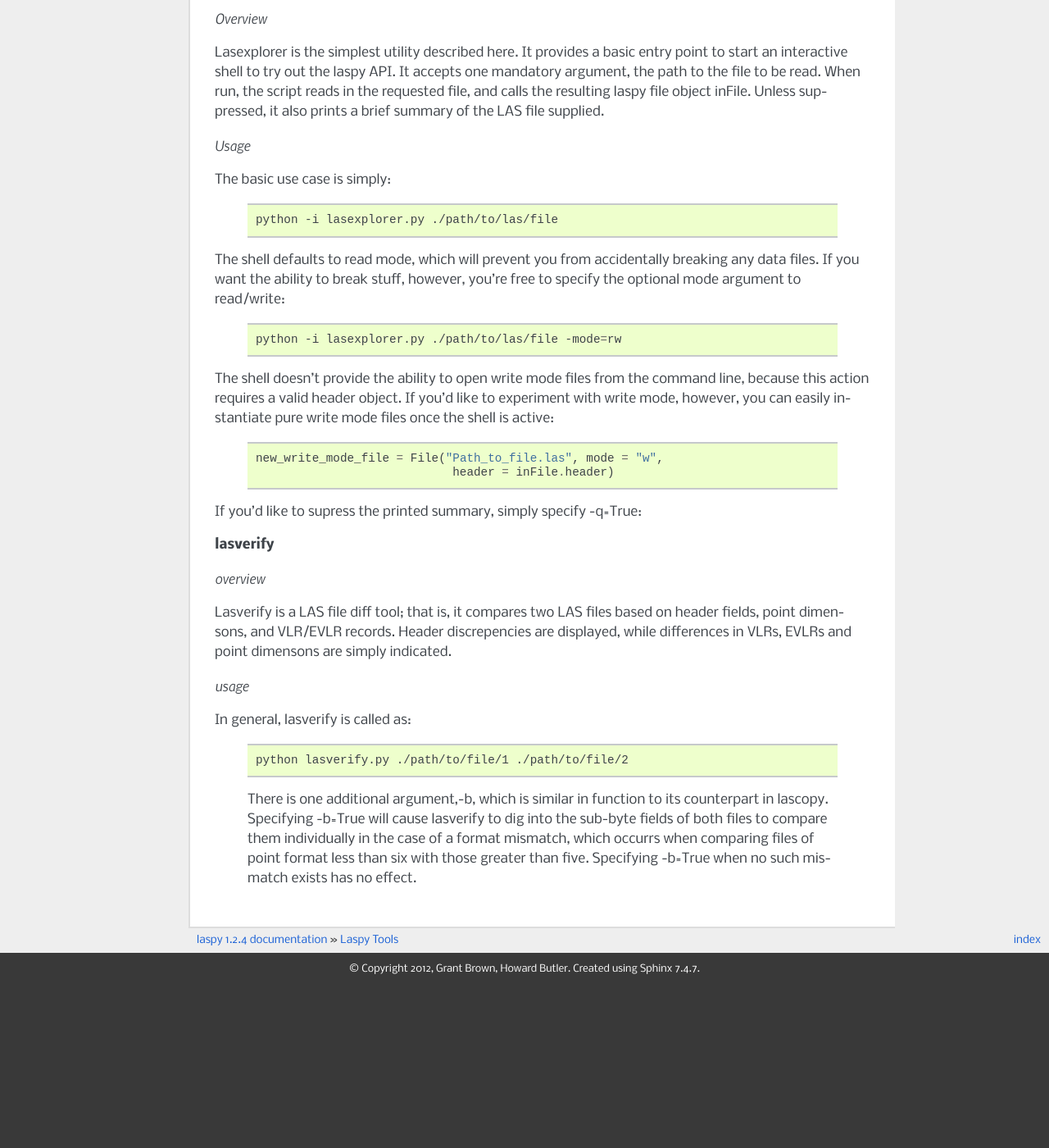
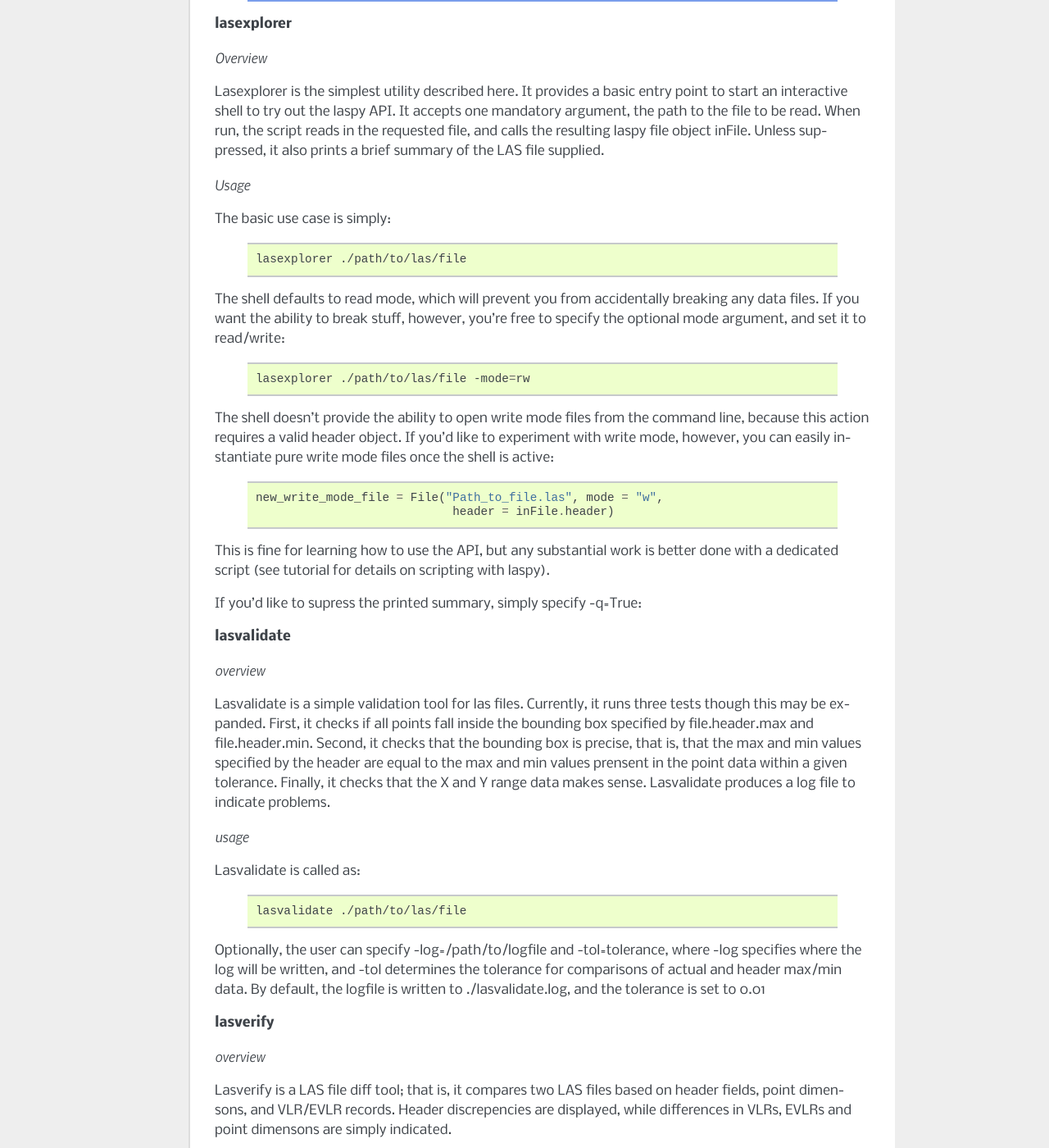
Before and after one commit to laspy/laspy, a Sphinx documentation site: the page built from doc/source/laspy_tools.rst, in a window 1280 px wide and 1400 px high, scrolled down 1304 px. Shown: the whole window at 82% size. Built offline with Sphinx 7.4.7, drawn with Linux system fonts in a browser that asks for light colours; formulas are drawn with MathJax 3; pages that are not in the unit, such as notebooks, are missing from menus; before the commit the page ends 2505 px from its top, so only the background shows below that; some of the changed text lies outside the part shown.

Commit message:
docupdate

```diff
--- a/doc/source/laspy_tools.rst
+++ b/doc/source/laspy_tools.rst
@@ -1,10 +1,12 @@
 Laspy Tools
 ===========
 
-Laspy comes with several command line utilities which use the library. In the
-laspy/tools directory, you should find lascopy.py, lasexplorer.py, and lasverify.py. These
-are the three full utilites provided by laspy at the moment, though other (less complete)
-code examples may be found in the laspy/misc directory.
+Laspy comes with several command line utilities which use the library. When laspy
+is installed with setup.py, these scripts are built and installed by setuptools,
+and shold become available to the command line envionment you're using. The tools include
+lascopy, lasexplorer, lasverify, and lasvalidate. These are the four full utilites
+provided by laspy at the moment, though other (less complete) code examples may
+be found in the laspy/misc directory.
 
 **lascopy**
 
@@ -20,13 +22,13 @@ the output file will not include them.
 
     .. code-block:: sh
 
-        python lascopy.py -h
+        lascopy -h
 
     In general, lascopy is called as:
 
     .. code-block:: sh
 
-        python lascopy.py ./path/to/input/file ./path/to/output/file <output point format> <output file format>
+        lascopy ./path/to/input/file ./path/to/output/file <output point format> <output file format>
 
     lascopy also accepts the optional logical arguments, -b and -u.
 
@@ -41,7 +43,7 @@ the output file will not include them.
     5, there is excess point return data which can not fit into the header.
 
     Both of these options are associated with substantial overhead, and as a
-    result they are False by default.
+    result they are set to False by default.
 
 *example*
 
@@ -52,7 +54,7 @@ the output file will not include them.
 
     .. code-block:: sh
 
-        python lascopy.py ./file_1.LAS ./file_2.LAS 8 1.4 -u=True -b=True
+        lascopy ./file_1.LAS ./file_2.LAS 8 1.4 -u=True -b=True
 
 
     .. note::
@@ -80,15 +82,15 @@ The basic use case is simply:
 
     .. code-block:: sh
 
-        python -i lasexplorer.py ./path/to/las/file
+        lasexplorer ./path/to/las/file
 
 The shell defaults to read mode, which will prevent you from accidentally breaking
 any data files. If you want the ability to break stuff, however, you're free to specify
-the optional mode argument to read/write:
+the optional mode argument, and set it to read/write:
 
     .. code-block :: sh
 
-        python -i lasexplorer.py ./path/to/las/file -mode=rw
+        lasexplorer ./path/to/las/file -mode=rw
 
 The shell doesn't provide the ability to open write mode files from the command
 line, because this action requires a valid header object. If you'd like to experiment
@@ -100,11 +102,40 @@ the shell is active:
         new_write_mode_file = File("Path_to_file.las", mode = "w",
                                     header = inFile.header)
 
+This is fine for learning how to use the API, but any substantial work is better
+done with a dedicated script (see tutorial for details on scripting with laspy).
+
 If you'd like to supress the printed summary, simply specify -q=True:
 
     .. code block :: sh
 
         python -i lasexplorer.py ./path/to/las/file -q=True
+
+**lasvalidate**
+
+*overview*
+
+Lasvalidate is a simple validation tool for las files. Currently, it runs three tests though this may be expanded.
+First, it checks if all points fall inside the bounding box specified by file.header.max
+and file.header.min. Second, it checks that the bounding box is precise, that is,
+that the max and min values specified by the header are equal to the max and min values
+prensent in the point data within a given tolerance. Finally, it checks that the X
+and Y range data makes sense. Lasvalidate produces a log file to indicate problems.
+
+*usage*
+
+Lasvalidate is called as:
+
+    .. code-block:: sh
+
+        lasvalidate ./path/to/las/file
+
+Optionally, the user can specify -log=/path/to/logfile and -tol=tolerance, where -log specifies
+where the log will be written, and -tol determines the tolerance for comparisons of actual and header
+max/min data. By default, the logfile is written to ./lasvalidate.log, and the tolerance is set to 0.01
+
+
+
 
 **lasverify**
 
@@ -120,7 +151,7 @@ In general, lasverify is called as:
 
     .. code-block:: sh
 
-        python lasverify.py ./path/to/file/1 ./path/to/file/2
+        lasverify ./path/to/file/1 ./path/to/file/2
 
     There is one additional argument,-b, which is similar in function to its
     counterpart in lascopy. Specifying -b=True will cause lasverify to dig into
```
